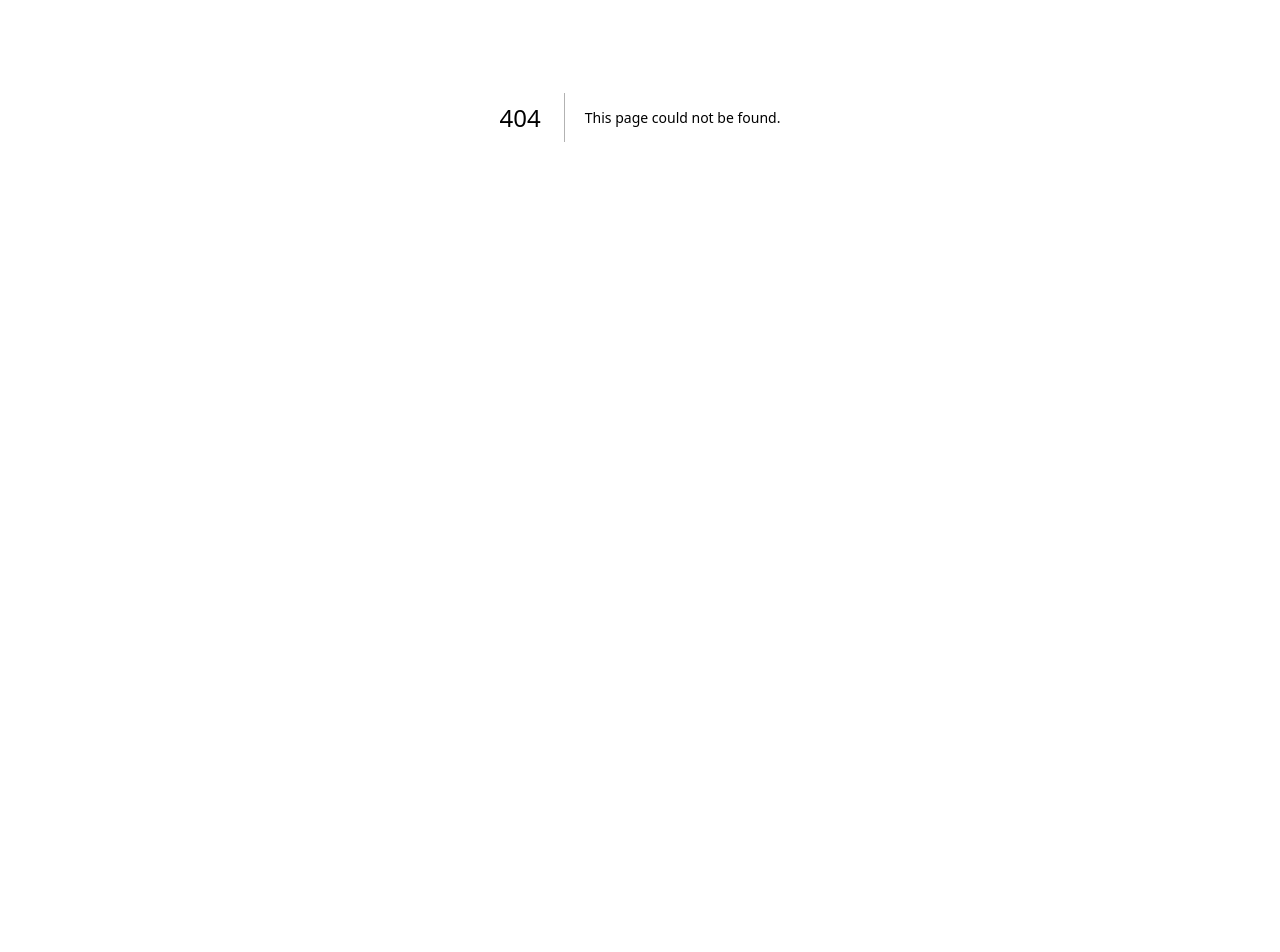
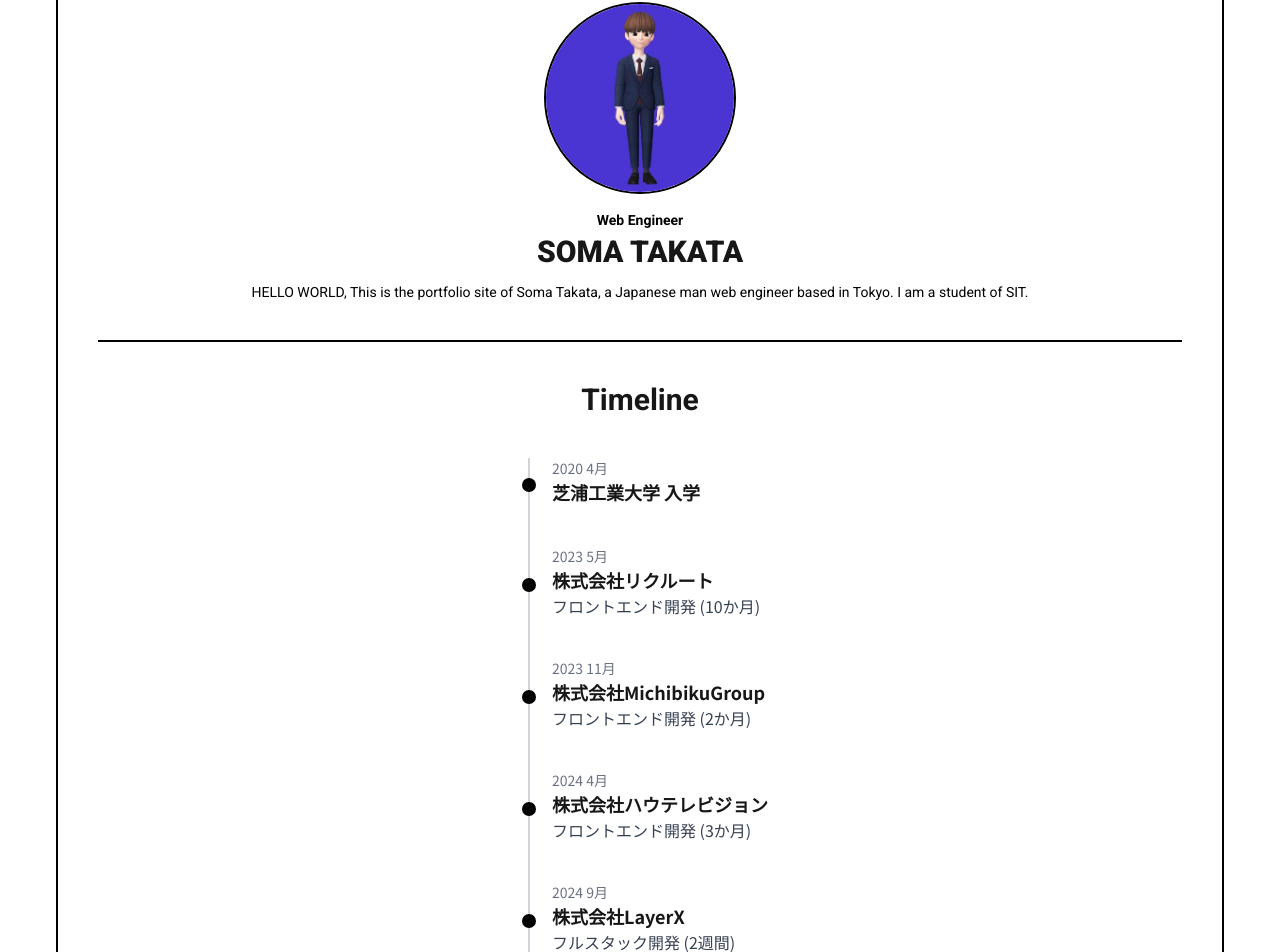
Before and after one commit to SomaTakata/shibayoko, a Next.js app: page /profile in a window 1280 px wide. Before the commit this address had no page. Shown: the part 379-1331 px from the top of the page. Before the commit the page ends 896 px from the top, so only its background shows below. Built offline with nearby package versions, Linux system fonts and the light colour scheme.

Commit message:
TimeLineの作成

```diff
--- /dev/null
+++ b/src/app/profile/page.tsx
@@ -0,0 +1,53 @@
+"use client";
+import { useEffect, useState } from "react";
+import Footer from "@/feature/layout/Footer";
+import Header from "@/feature/layout/Header";
+import KeyboardArrowUpIcon from "@mui/icons-material/KeyboardArrowUp";
+
+import ProfilePage from "@/feature/components/ProfilePage";
+const Home = () => {
+  const [menuOpen, setMenuOpen] = useState(false);
+
+  useEffect(() => {
+    const handleResize = () => {
+      if (window.innerWidth >= 1024) {
+        setMenuOpen(false);
+      }
+    };
+
+    handleResize();
+
+    window.addEventListener("resize", handleResize);
+
+    return () => window.removeEventListener("resize", handleResize);
+  }, []);
+
+  const toggleMenu = () => {
+    setMenuOpen(!menuOpen);
+  };
+
+  const scrollToTop = () => {
+    window.scrollTo({
+      top: 0,
+      behavior: "smooth",
+    });
+  };
+  return (
+    <div className="flex flex-col ">
+      <Header menuOpen={menuOpen} />
+      <ProfilePage />
+      <div className="flex h-16 w-full border-t-2 border-black lg:hidden">
+        <div className="w-full justify-between border-r-2 border-black"></div>
+        <div className="flex w-24 items-center justify-center">
+          <KeyboardArrowUpIcon
+            className="size-10 cursor-pointer transition-all duration-300 hover:scale-125"
+            onClick={scrollToTop}
+          />
+        </div>
+      </div>
+      <Footer menuOpen={menuOpen} toggleMenu={toggleMenu} />
+    </div>
+  );
+};
+
+export default Home;
--- /dev/null
+++ b/src/feature/components/ProfilePage.tsx
@@ -0,0 +1,116 @@
+import Image from "next/image";
+
+const ProfilePage = () => (
+  <section className="flex z-10   bg-white flex-col gap-6  px-5 py-14 pb-20  sm:gap-12 sm:px-10 md:px-14 md:py-32 lg:gap-16 lg:border-t-[3px]">
+    <h2 className="font-roboto text-4xl font-black tracking-widest text-white text-stroke sm:text-5xl">
+      PROFILE
+    </h2>
+
+    <div className="rounded-xl border-2 border-black bg-white p-10">
+      {/* イラストの部分 */}
+      <div className="mb-4 flex justify-center">
+        <div className="relative size-48 overflow-hidden rounded-full border-2 border-black">
+          <Image
+            src="/avatar.png"
+            alt="Profile Image"
+            fill
+            className="object-contain"
+          />
+        </div>
+      </div>
+
+      {/* プロフィール情報 */}
+      <div className="text-center">
+        <p className="mt-3 font-roboto text-sm font-bold text-black">
+          Web Engineer
+        </p>
+        <h1 className="mt-1 font-roboto text-3xl font-extrabold">
+          SOMA TAKATA
+        </h1>
+        <p className="mt-3 text-center font-roboto text-sm  text-black">
+          HELLO WORLD, This is the portfolio site of Soma Takata, a Japanese man
+          web engineer based in Tokyo. I am a student of SIT.
+        </p>
+      </div>
+      <div className="w-full h-2 border-black border-b-2 my-8"></div>
+      <div className="w-full flex flex-col justify-center items-center my-10">
+        <h2 className="text-3xl font-roboto font-bold text-center mb-8 sm:mb-10 w-full">
+          Timeline
+        </h2>
+        <div className="relative">
+          {/* Timeline線 */}
+          <div className="absolute w-0.5 h-full bg-gray-300 left-4"></div>
+
+          {/* Timeline item 1 */}
+          <div className="mb-10 flex items-center">
+            <div className="relative">
+              {/* 丸のアイコン */}
+              <div className="w-3.5 h-3.5 bg-black rounded-full absolute left-2.5 -top-1"></div>
+            </div>
+            <div className="ml-10">
+              <p className="text-sm text-gray-500">2020 4月</p>
+              <h3 className="text-lg font-semibold">芝浦工業大学 入学</h3>
+            </div>
+          </div>
+
+          {/* Timeline item 2 */}
+          <div className="mb-10 flex items-center">
+            <div className="relative">
+              {/* 丸のアイコン */}
+              <div className="w-3.5 h-3.5 bg-black rounded-full absolute left-2.5 -top-1"></div>
+            </div>
+            <div className="ml-10">
+              <p className="text-sm text-gray-500">2023 5月</p>
+              <h3 className="text-lg font-semibold">株式会社リクルート</h3>
+              <p className="text-gray-700">フロントエンド開発 (10か月)</p>
+            </div>
+          </div>
+
+          {/* Timeline item 3 */}
+          <div className="mb-10 flex items-center">
+            <div className="relative">
+              {/* 丸のアイコン */}
+              <div className="w-3.5 h-3.5 bg-black rounded-full absolute left-2.5 -top-1"></div>
+            </div>
+            <div className="ml-10">
+              <p className="text-sm text-gray-500">2023 11月</p>
+              <h3 className="text-lg font-semibold">株式会社MichibikuGroup</h3>
+              <p className="text-gray-700">フロントエンド開発 (2か月)</p>
+            </div>
+          </div>
+
+          {/* Timeline item 4 */}
+          <div className="mb-10 flex items-center">
+            <div className="relative">
+              {/* 丸のアイコン */}
+              <div className="w-3.5 h-3.5 bg-black rounded-full absolute left-2.5 -top-1"></div>
+            </div>
+            <div className="ml-10">
+              <p className="text-sm text-gray-500">2024 4月</p>
+              <h3 className="text-lg font-semibold">
+                株式会社ハウテレビジョン
+              </h3>
+              <p className="text-gray-700">フロントエンド開発 (3か月)</p>
+            </div>
+          </div>
+
+          {/* Timeline item 5 */}
+          <div className="mb-10 flex items-center">
+            <div className="relative">
+              {/* 丸のアイコン */}
+              <div className="w-3.5 h-3.5 bg-black rounded-full absolute left-2.5 -top-1"></div>
+            </div>
+            <div className="ml-10">
+              <p className="text-sm text-gray-500">2024 9月</p>
+              <h3 className="text-lg font-semibold">株式会社LayerX</h3>
+              <p className="text-gray-700">フルスタック開発 (2週間)</p>
+            </div>
+          </div>
+        </div>
+      </div>
+      <div className="w-full h-2 border-black border-b-2 my-8"></div>
+    </div>
+  </section>
+);
+
+export default ProfilePage;
```
